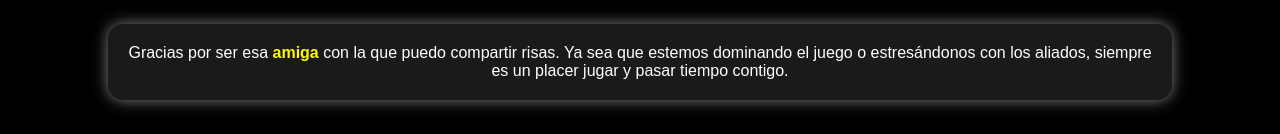
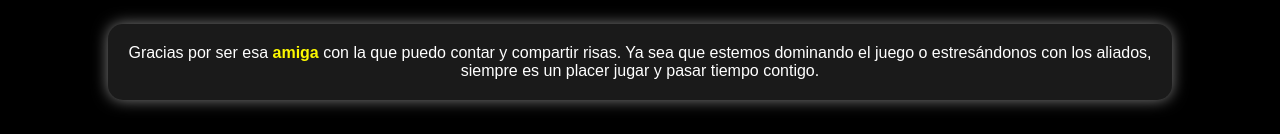
Before and after one commit to DrawNess/QueridaAmiga, a plain HTML site: page index.html in a window 1280 px wide. Shown: the part 900-1034 px from the top of the page. Drawn offline with Linux system fonts and the light colour scheme; animation ran at ten frames a second.

Commit message:
Añadir otra palabra mas

```diff
--- a/index.html
+++ b/index.html
@@ -23,7 +23,7 @@
       </section>
   </section>
   <div class="message-container">
-      <p>Gracias por ser esa <span class="highlight"> amiga</span> con la que puedo compartir risas. Ya sea que estemos dominando el juego o estresándonos con los aliados, siempre es un placer jugar y pasar tiempo contigo.</p>
+      <p>Gracias por ser esa <span class="highlight"> amiga</span> con la que puedo contar y compartir risas. Ya sea que estemos dominando el juego o estresándonos con los aliados, siempre es un placer jugar y pasar tiempo contigo.</p>
   </div>
   <script src="script.js"></script>
   </body>
```
